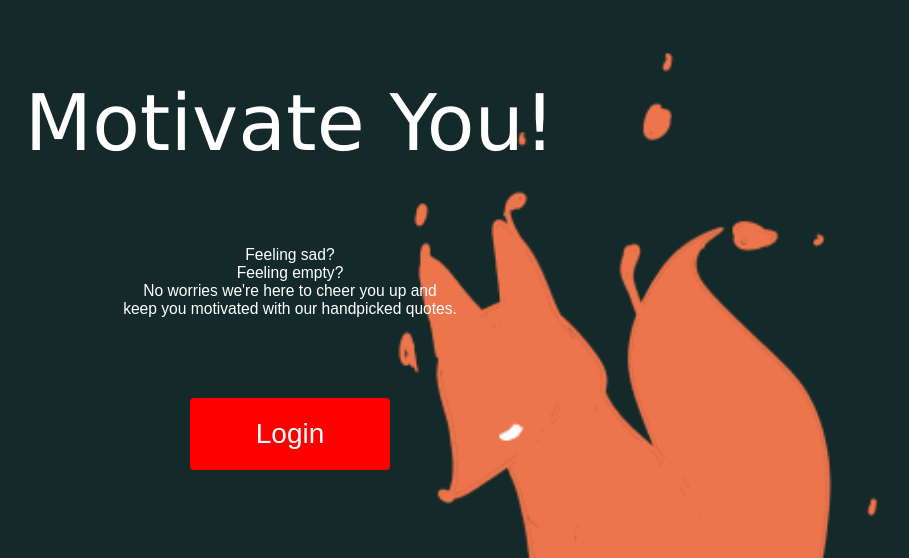
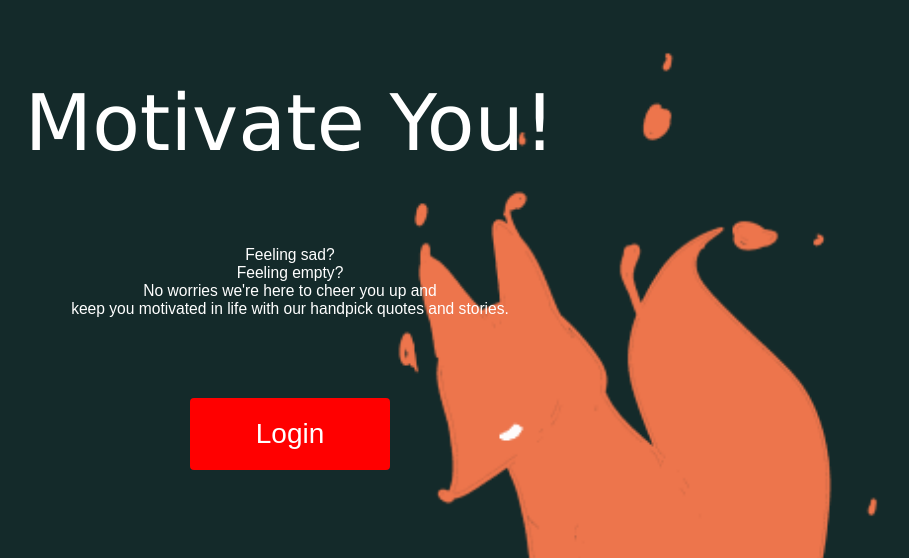
Before and after one commit to furanzu-ro/frocha, a PHP site: page / in a window 1280 px wide. Shown: the top 558 px of the page, without its empty margins (350-1259 px from the left). Run offline with PHP 8.4, Linux system fonts and the light colour scheme.

Commit message:
Update index.php

```diff
--- a/index.php
+++ b/index.php
@@ -13,7 +13,7 @@
 
 <section>
 <p class="hoy">Motivate You!</p>
-<p class="popo">Feeling sad? </br> Feeling empty? </br> No worries we're here to cheer you up and </br> keep you motivated with our handpicked quotes.</p>
+<p class="popo">Feeling sad? </br> Feeling empty? </br> No worries we're here to cheer you up and </br> keep you motivated in life with our handpick quotes and stories.</p>
 
 </br>
 </section>
```
